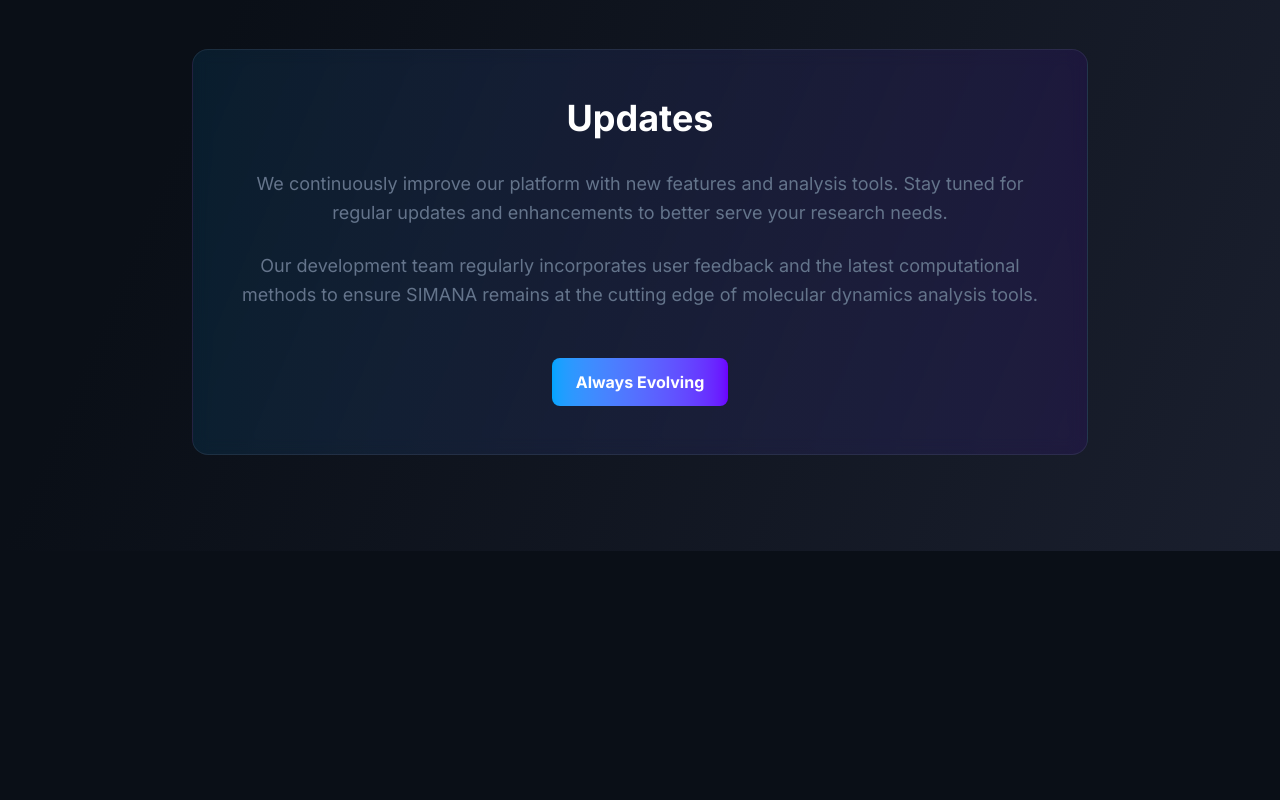
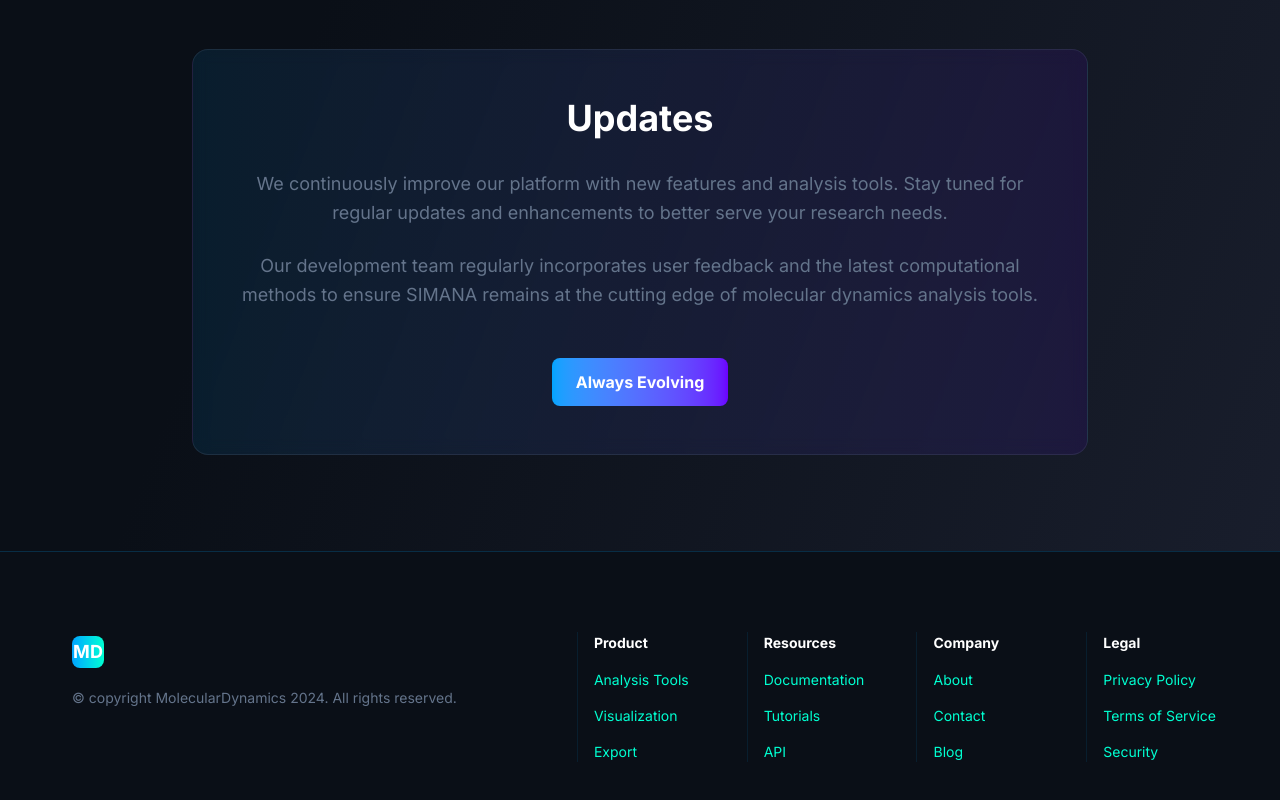
Before and after one commit to psychedelic2007/simana_render, a Next.js app: page /about in a window 1280 px wide. Shown: the part 2487-3287 px from the top of the page. Before the commit the page ends 3038 px from the top, so only its background shows below. Built offline with nearby package versions, Linux system fonts and the light colour scheme.

Commit message:
Update page.tsx

```diff
--- a/src/app/about/page.tsx
+++ b/src/app/about/page.tsx
@@ -2,6 +2,7 @@
 
 import { motion } from "framer-motion";
 import { Activity, BarChart3, FileText, Download, Cpu, Palette, Layers, Zap } from "lucide-react";
+import { SimpleFooterWithFourGrids } from "@/components/blocks/footers/simple-footer-with-four-grids";
 
 export default function AboutPage() {
   const fadeInUp = {
@@ -222,6 +223,7 @@ export default function AboutPage() {
           </motion.div>
         </motion.div>
       </section>
+      <SimpleFooterWithFourGrids />
     </div>
   );
 }
```
